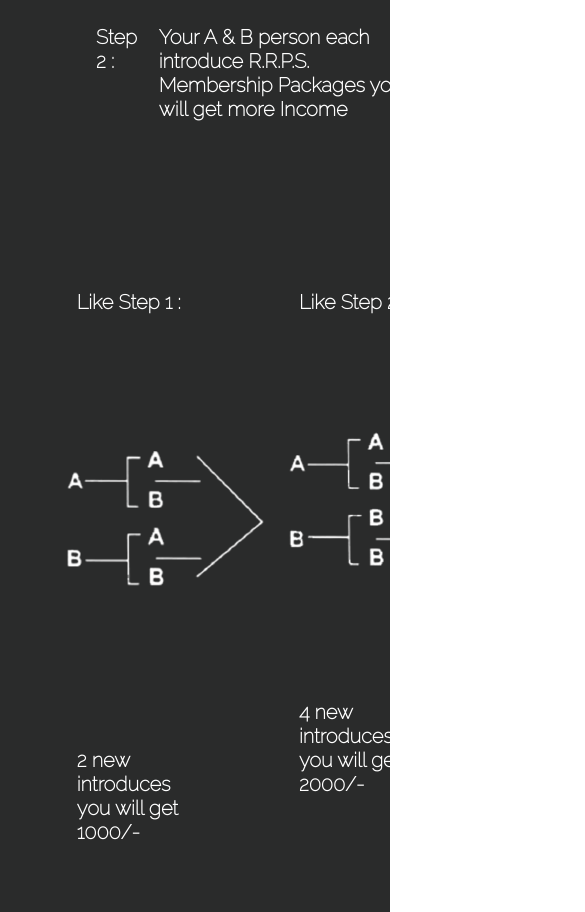
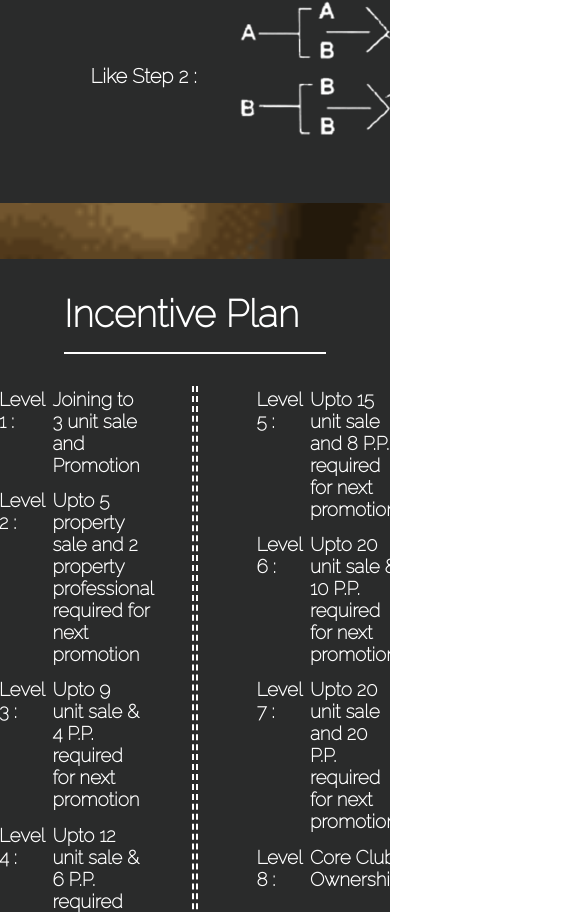
Before and after one commit to Rajkalp-Resort/resort-fe, a React (Create React App) app: page /package in a window 390 px wide. Shown: the part 4172-5084 px from the top of the page, 585 px wide, since content can reach past the window. Built offline with nearby package versions, Linux system fonts and the light colour scheme.

Commit message:
package responsiveness

```diff
--- a/src/pages/Package.js
+++ b/src/pages/Package.js
@@ -152,7 +152,7 @@ function Package() {
                                 Step 1 :
                             </div>
                             <div className={styles.stepDesc}>
-                                2 Packages introduce A and B
+                                2 Packages introduce A and B <br />
                                 you will get 1000/- Rupees
 
                             </div>
@@ -162,7 +162,7 @@ function Package() {
                                 Step 2 :
                             </div>
                             <dis className={styles.stepDesc}>
-                                Your A & B person each introduce R.R.P.S. Membership Packages
+                                Your A & B person each introduce R.R.P.S. Membership Packages <br />
                                 you will get more Income
                             </dis>
                         </li>
@@ -172,7 +172,7 @@ function Package() {
                     <div className={styles.paraPart}>
                         <ul className={styles.p3List2}>
                             <li className={styles.p3Li}>
-                                <div className={styles.smTxt}>
+                                <div className={styles.likeStep}>
                                     Like Step 1 :
                                 </div>
                             </li>
@@ -183,8 +183,8 @@ function Package() {
                             </li>
                             <li className={styles.p3Li}>
                                 <div className={styles.smTxt}>
-                                    2 new introduces
-                                    you will
+                                    2 new introduces <br />
+                                    you will <br />
                                     get 1000/-
                                 </div>
                             </li>
@@ -193,7 +193,7 @@ function Package() {
                     <div className={styles.paraPart}>
                         <ul className={styles.p3List2}>
                             <li className={styles.p3Li}>
-                                <div className={styles.smTxt}>
+                                <div className={styles.likeStep}>
                                     Like Step 2 :
                                 </div>
                             </li>
@@ -202,8 +202,8 @@ function Package() {
                             </li>
                             <li className={styles.p3Li}>
                                 <div className={styles.smTxt}>
-                                    4 new introduces
-                                    you will
+                                    4 new introduces <br />
+                                    you will <br />
                                     get 2000/-
                                 </div>
                             </li>
--- a/src/pages/Package.module.css
+++ b/src/pages/Package.module.css
@@ -92,6 +92,7 @@
 }
 
 .pack3 {
+    /* width: 100%; */
     background-color: #2A2B2B;
     margin: 3.5rem 0;
     color: #FFFFFF;
@@ -99,14 +100,14 @@
 }
 
 .para1 {
-    margin: 1rem 1rem 2rem 1rem;
-    padding: 1rem 10rem 1rem 5rem;
+    margin: 1% 1% 2% 1%;
+    padding: 1% 2% 1% 5%;
     line-height: 1.8rem;
 }
 
 .para2{
-    margin: 1rem 1rem;
-    padding: 1rem 50rem 1rem 5rem;
+    margin: 1% 1%;
+    padding: 1% 2% 1% 5%;
 }
 
 .p3List{
@@ -116,7 +117,7 @@
 }
 
 .step{
-    width: 7rem;
+    width: 7%;
 }
 
 .stepDesc{
@@ -126,17 +127,22 @@
 
 .para3{
     display: flex;
+    /* flex-wrap: wrap; */
 }
 
 .paraPart{
-    margin-left: 1.7rem;
-    margin-right: 8rem;
+    width: 40%;
+    margin-left: 4%;
+    margin-right: 5%;
+    box-sizing: border-box;
 }
 
 .p3List2 {
     display: flex;
-    flex-wrap: wrap;
+    /* flex-wrap: wrap; */
     /* justify-content: center; */
+    margin: 0;
+    padding: 0;
     align-items: center;
     list-style-type: none;
 }
@@ -145,17 +151,22 @@
     /* margin-right: 1rem; */
     display: flex;
     flex-wrap: no wrap;
-    margin-bottom: 2.2em;
+    margin-bottom: 2.2%;
+}
+
+.likeStep{
+    width: 10rem;
+    margin: 1% 1.5% 1% 0.1%;
+    padding: 0.6% 6.5%;
+    box-sizing: border-box;
 }
 
 .smTxt {
-    width: 7rem;
-    margin: 1rem 1.5rem 1rem 0.1rem;
-    padding: 3.6rem 0.5rem;
+    width: 10rem;
+    margin: 1% 1.5% 1% 0.1%;
+    padding: 0.6% 0.5%;
+    box-sizing: border-box;
 }
-
-
-.p3Img1 {}
 
 .heading {
     /* font-family: 'Times New Roman', Times, serif; */
@@ -180,22 +191,28 @@
     display: flex;
     justify-content: center;
     margin-top: 2rem;
-    font-size: 1rem;
+    font-size: 0.5cm;
 }
 
 .content1 {
+    width: 50%;
     border-right: 2px dashed #FFFFFF;
-    margin-left: 4rem;
-    margin-right: 0.3rem;
-    margin-bottom: 9rem;
-    padding-right: 15rem;
+    margin-left: 4%;
+    margin-right: 0.5%;
+    margin-bottom: 9%;
+    padding-top: 0.4%;;
+    padding-right: 15%;
+    box-sizing: border-box;
 }
 
 .content2 {
+    width: 50%;
     border-left: 2px dashed #FFFFFF;
-    padding-left: 12rem;
-    margin-right: 4rem;
-    margin-bottom: 9rem;
+    padding-top: 0.4%;
+    padding-left: 15%;
+    margin-right: 4%;
+    margin-bottom: 9%;
+    box-sizing: border-box;
 }
 
 .p4List{
@@ -206,8 +223,7 @@
 
 .p4Li {
     display: flex;
-    margin-bottom: 4rem;
-    margin-bottom: 5rem;
+    margin-bottom: 10%;
 }
 
 .level{
@@ -243,6 +259,20 @@
     }
 }
 
+@media screen and (max-width: 1200px){
+    .para3{
+        flex-wrap: wrap;
+    }
+
+    .p3List2{
+        margin-bottom: 3rem;
+    }
+
+    .paraPart{
+        margin-left: 5rem;
+    }
+}
+
 @media screen and (max-width: 1043px){
     .para2{
         width: 100%;
@@ -253,3 +283,36 @@
         padding-right: 2rem;
     }
 }
+
+
+@media screen and (max-width: 400px){
+    .packOutlier{
+        width: 100%;
+    }
+    .pack1{
+        width: 100%;
+    }
+
+    /* .contents {
+        display: flex;
+        justify-content: center;
+        margin-top: 2rem;
+        font-size: 0.4cm;
+    }
+
+    .content1 {
+        border-right: 2px dashed #FFFFFF;
+        margin-left: 2%;
+        margin-right: 5%;
+        margin-bottom: 10%;
+        padding-right: 5%;
+    }
+
+    .content2 {
+        border-left: 2px dashed #FFFFFF;
+        padding-left: 10%;
+        margin-right: 5%;
+        margin-bottom: 5%;
+    }
+     */
+}
```
